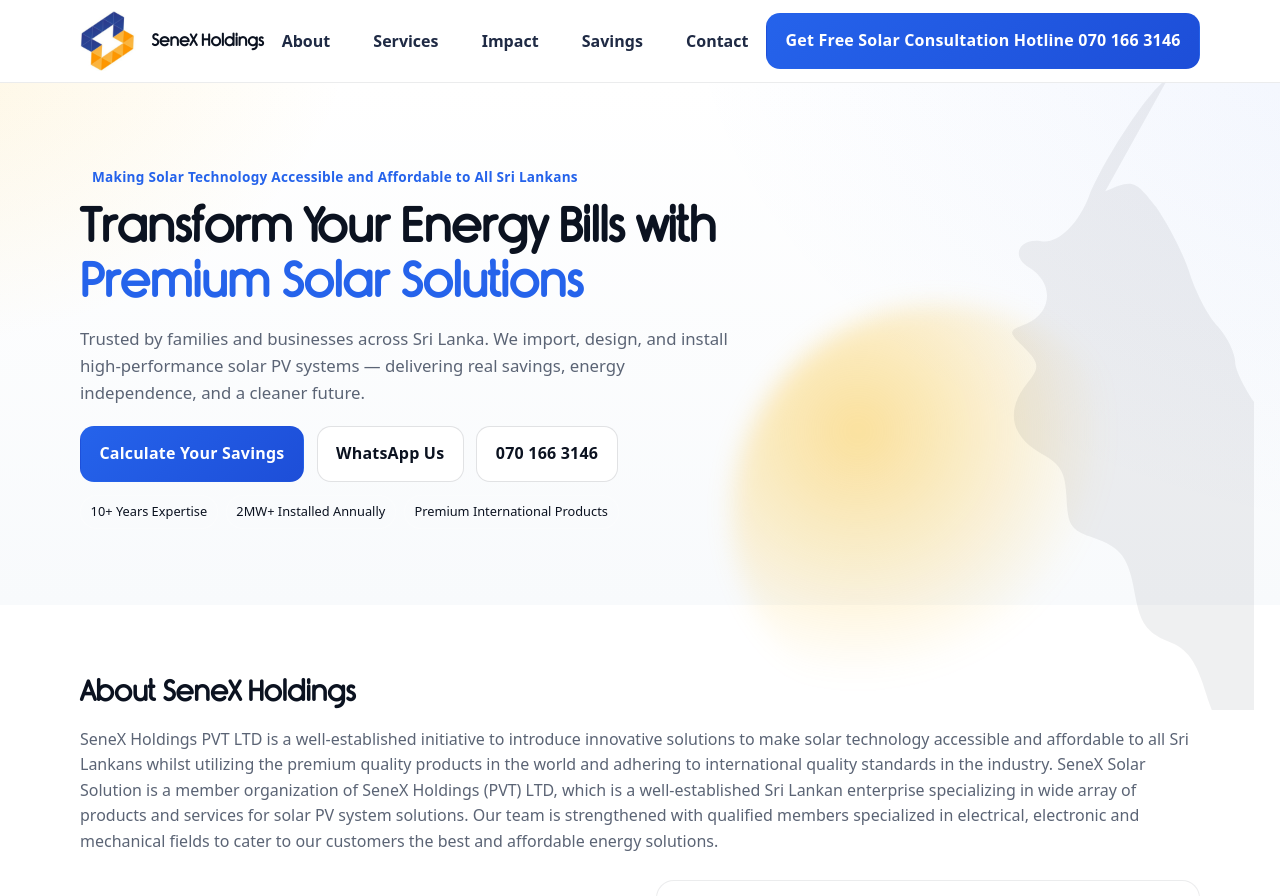
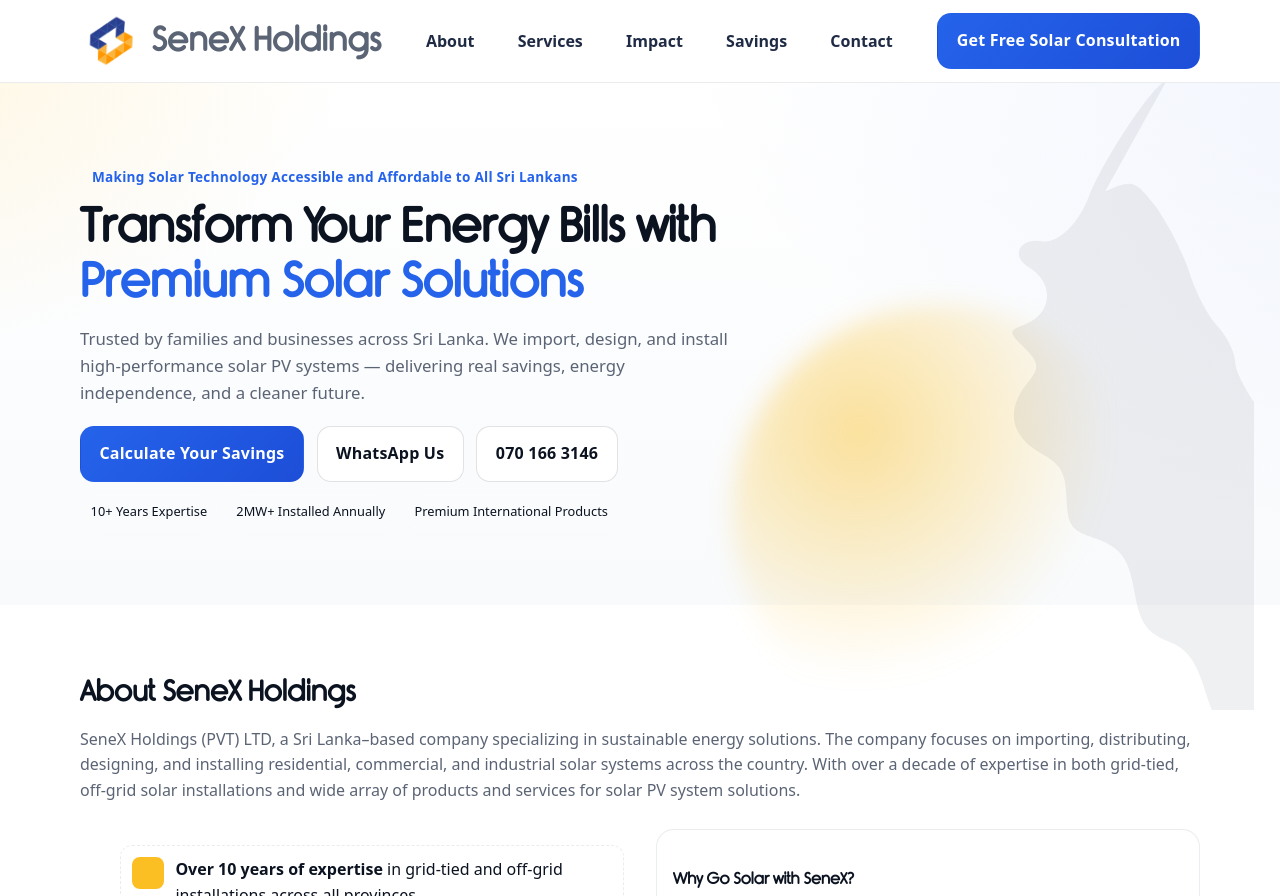
Before and after one commit to devthushara/senx.github.io, a plain HTML site: page index.html in a window 1280 px wide. Shown: the top 896 px of the page. Drawn offline with Linux system fonts and the light colour scheme; some icons are missing.

Commit message:
updating the header section

```diff
--- a/index.html
+++ b/index.html
@@ -28,13 +28,13 @@
       .nav-cta {
         opacity: 0;
         pointer-events: none;
-        transform: translateY(-24px);
+        transform: translateY(-24px) scale(1);
         transition: opacity 0.5s, transform 0.5s;
       }
       .nav-cta.show {
         opacity: 1;
         pointer-events: auto;
-        transform: translateY(0);
+        transform: translateY(0) scale(1.18);
       }
       .brand-title {
         transition: opacity 0.5s;
@@ -89,7 +89,13 @@
       font-family: 'Go', ui-sans-serif, system-ui, -apple-system, Segoe UI, Roboto, 'Helvetica Neue', Arial, 'Noto Sans', 'Apple Color Emoji', 'Segoe UI Emoji';
       line-height:1.6;
       color:var(--ink);
-      background:var(--bg)}
+      background:var(--bg);
+    }
+    @media (max-width: 640px) {
+      body {
+        padding-top: 84px;
+      }
+    }
     img{max-width:100%;display:block}
     a{color:inherit;text-decoration:none}
     .container{width:min(1120px,92%);margin-inline:auto}
@@ -111,10 +117,11 @@
       inline-size:60px;
       block-size:60px;
       display:grid;
-      place-items:center;
-      border-radius:16px;
-      box-shadow:inset 0 0 0 2px rgba(255,255,255,.5);
-      transition: inline-size 0.5s, block-size 0.5s, width 0.5s, height 0.5s, transform 0.5s;
+    place-items:center;
+    border-radius:16px;
+    box-shadow:none;
+    border:none;
+    transition: inline-size 0.5s, block-size 0.5s, width 0.5s, height 0.5s, transform 0.5s;
     }
     @media (max-width: 640px) {
       .logo {
@@ -122,10 +129,15 @@
       }
     }
   .brand h1, .brand-title{
-    font-size:1.05rem;
+    font-size:2.1rem;
     line-height:1.1;
     margin:0;
     font-family:'Rimouski', 'Go', ui-sans-serif, system-ui, -apple-system, Segoe UI, Roboto, 'Helvetica Neue', Arial, 'Noto Sans', 'Apple Color Emoji', 'Segoe UI Emoji';
+    font-weight:900;
+    letter-spacing:0.01em;
+  }
+  .brand-title {
+    color: #5b6475 !important;
   }
   /* Responsive nav-cta: hidden on mobile at top, appears on scroll */
   @media (max-width: 640px) {
@@ -146,8 +158,8 @@
     }
     @media (max-width: 640px) {
       .brand-title {
-        font-size: 1.45rem;
-        font-weight: 700;
+        font-size: 2.5rem;
+        font-weight: 900;
         letter-spacing: 0.01em;
         margin-left: 0.1em;
       }
@@ -372,7 +384,7 @@
     <div class="container nav">
       <a class="brand" href="#top" aria-label="SeneX Holdings home">
         <span class="logo" aria-hidden="true">
-          <img src="favicon_io/apple-touch-icon.png" alt="SeneX Holdings logo" width="60" height="60" style="display:block;border-radius:16px;width:60px;height:60px;" />
+          <img src="img/seneX_logo.png" alt="SeneX Holdings logo" width="60" height="60" style="display:block;border-radius:16px;width:60px;height:60px;" />
         </span>
         <h1 class="brand-title">SeneX Holdings</h1>
       </a>
@@ -387,7 +399,7 @@
       </nav>
       <div class="nav-cta">
         <!--<a class="btn btn-outline" href="tel:+94413127312" aria-label="Call SeneX 041 312 7312">Call: 041 312 7312</a>-->
-        <a class="btn btn-primary" href="#contact" href="tel:+94701663146">Get Free Solar Consultation Hotline 070 166 3146</a>
+        <a class="btn btn-primary" href="#contact" href="tel:+94701663146">Get Free Solar Consultation</a>
       </div>
     </div>
   </header>
@@ -417,13 +429,7 @@
   <!-- About -->
   <section id="about" class="container reveal">
     <h3 class="section-title">About SeneX Holdings</h3>
-    <p class="section-sub">SeneX Holdings PVT LTD is a well-established initiative to introduce innovative solutions to make solar
-technology accessible and affordable to all Sri Lankans whilst utilizing the premium quality products in the
-world and adhering to international quality standards in the industry. SeneX Solar Solution is a member
-organization of SeneX Holdings (PVT) LTD, which is a well-established Sri Lankan enterprise specializing in
-wide array of products and services for solar PV system solutions. Our team is strengthened with qualified
-members specialized in electrical, electronic and mechanical fields to cater to our customers the best and
-affordable energy solutions.</p>
+    <p class="section-sub">SeneX Holdings (PVT) LTD, a Sri Lanka–based company specializing in sustainable energy solutions. The company focuses on importing, distributing, designing, and installing residential, commercial, and industrial solar systems across the country. With over a decade of expertise in both grid-tied, off-grid solar installations and wide array of products and services for solar PV system solutions.</p>
     <div class="about">
       <div>
         <ul class="list" aria-label="Key Differentiators">
@@ -613,7 +619,7 @@ affordable energy solutions.</p>
         <h4>Reach Us</h4>
         <p><strong>Head Office:</strong><br> No 32/2, Jambugasmulla Road, Nugegoda</p>
         <p><strong>Branch:</strong><br> No 4, Paramulla Road, Matara</p>
-        <p><a href="tel:+94701663146" class="btn btn-outline">Mobile: 070 166 3146</a></p>
+        <p><a href="tel:+94701663146" class="btn btn-outline">Hotline: 070 166 3146</a></p>
         <p><a class="btn btn-primary" href="mailto:info@senexholdings.com?subject=Solar%20Consultation%20Request">Email: info@senexholdings.com</a></p>
         <p><a class="btn btn-outline" target="_blank" rel="noopener" href="https://wa.me/94701663146?text=Hello%20SeneX%2C%20I%27m%20interested%20in%20a%20free%20solar%20consultation">WhatsApp Chat</a></p>
         <p class="muted">Business Hours: Mon–Sat, 9:00–18:00</p>
@@ -738,8 +744,8 @@ affordable energy solutions.</p>
           navCta.classList.add('show');
           brandTitle.classList.add('hide');
         }
-        // Animate logo size: from 60px to 88px as you scroll from 0 to 60px
-        var minSize = 60, maxSize = 88, scrollStart = 0, scrollEnd = 60;
+        // Animate logo size: from 80px to 120px as you scroll from 0 to 60px
+        var minSize = 80, maxSize = 120, scrollStart = 0, scrollEnd = 60;
         var t = Math.min(1, Math.max(0, (y - scrollStart) / (scrollEnd - scrollStart)));
         var size = minSize + (maxSize - minSize) * t;
         logo.style.inlineSize = size + 'px';
@@ -751,6 +757,8 @@ affordable energy solutions.</p>
         if (img) {
           img.style.width = size + 'px';
           img.style.height = size + 'px';
+          img.style.border = 'none';
+          img.style.boxShadow = 'none';
         }
       }
       window.addEventListener('scroll', onScroll, {passive:true});
```
Also changed, not shown: img/seneX_logo.png (added), logo.jpeg (deleted).
